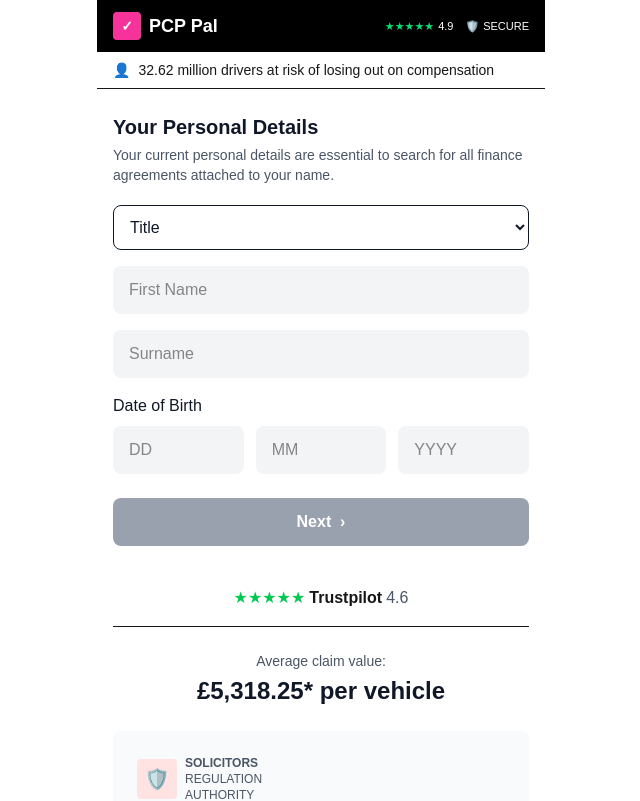
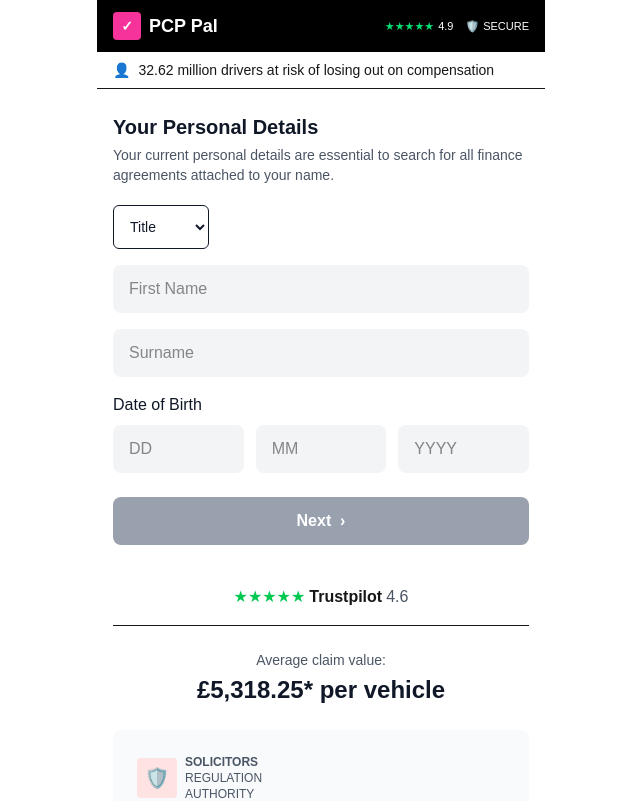
Before and after one commit to MingJae92/mobile-landing-page, a Next.js app: page /personal-details in a window 1280 px wide. Shown: the top 801 px of the page, without its empty margins (319-959 px from the left). Built offline with nearby package versions, Linux system fonts and the light colour scheme.

Commit message:
Title drop down width adjusted

```diff
--- a/app/components/PersonalDetails.tsx
+++ b/app/components/PersonalDetails.tsx
@@ -51,8 +51,7 @@
   return (
     <div className="min-h-screen bg-white">
       {/* HEADER */}
-      <Header/>
-
+      <Header />
 
       {/* BANNER */}
       <div className="border-b px-4 py-2 text-sm flex items-center gap-2">
@@ -70,12 +69,12 @@
           agreements attached to your name.
         </p>
 
-        {/* Title dropdown */}
+        {/* Title dropdown - shorter rectangle */}
         <select
           name="title"
           value={title}
           onChange={handleChange}
-          className="w-full border rounded-lg px-3 py-3 mb-4 text-gray-900 bg-white"
+          className="w-24 border rounded-md px-3 py-3 mb-4 text-gray-900 bg-white text-sm"
         >
           <option value="">Title</option>
           <option value="Mr">Mr</option>
@@ -140,7 +139,7 @@
         {/* Next button with routing */}
         <button
           disabled={!isFormReady}
-          onClick={() => isFormReady && router.push("/personal-details")} // ✅ navigate if ready
+          onClick={() => isFormReady && router.push("/address-page")} // navigate to address page
           className={`w-full py-3 rounded-lg font-semibold text-white text-base mb-6
             ${isFormReady ? "bg-[#FF004F]" : "bg-gray-400 cursor-not-allowed"}
           `}
@@ -155,21 +154,19 @@
           <span className="text-gray-600 ml-1">4.6</span>
         </div>
 
-
-
-        {/* Footer text */}
-         <div className="bg-white border-t pt-4 sm:pt-6 mb-4 sm:mb-6">
-
-
+        {/* Average claim value */}
+        <div className="bg-white border-t pt-4 sm:pt-6 mb-4 sm:mb-6">
           <div className="text-center mb-4 sm:mb-6">
             <p className="text-xs sm:text-sm text-gray-600 mb-1">Average claim value:</p>
             <p className="text-xl sm:text-2xl font-bold text-gray-900">£5,318.25* per vehicle</p>
           </div>
         </div>
 
+        {/* Regulatory & Privacy Info */}
         <RegulatorInfo />
         <PrivacyInfo />
-       <Footer/>
+
+        <Footer />
       </main>
     </div>
   );
```
